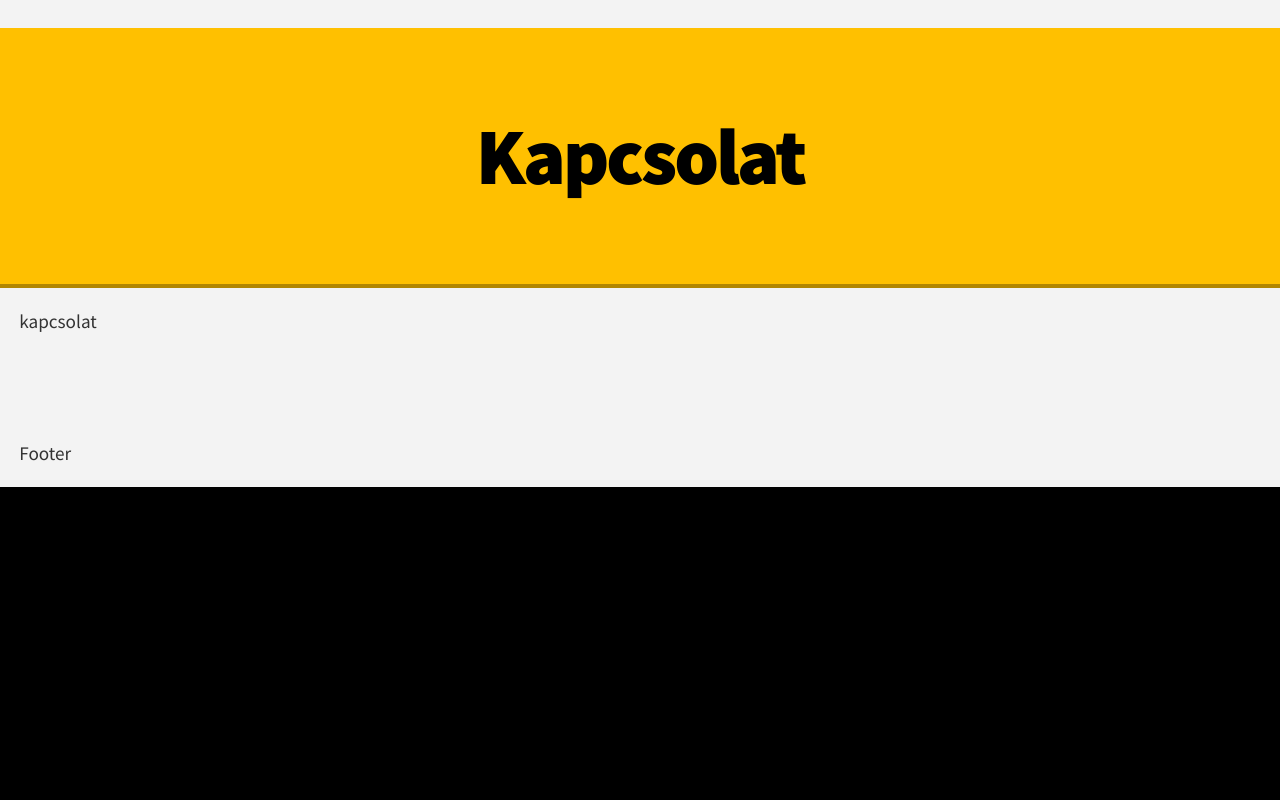
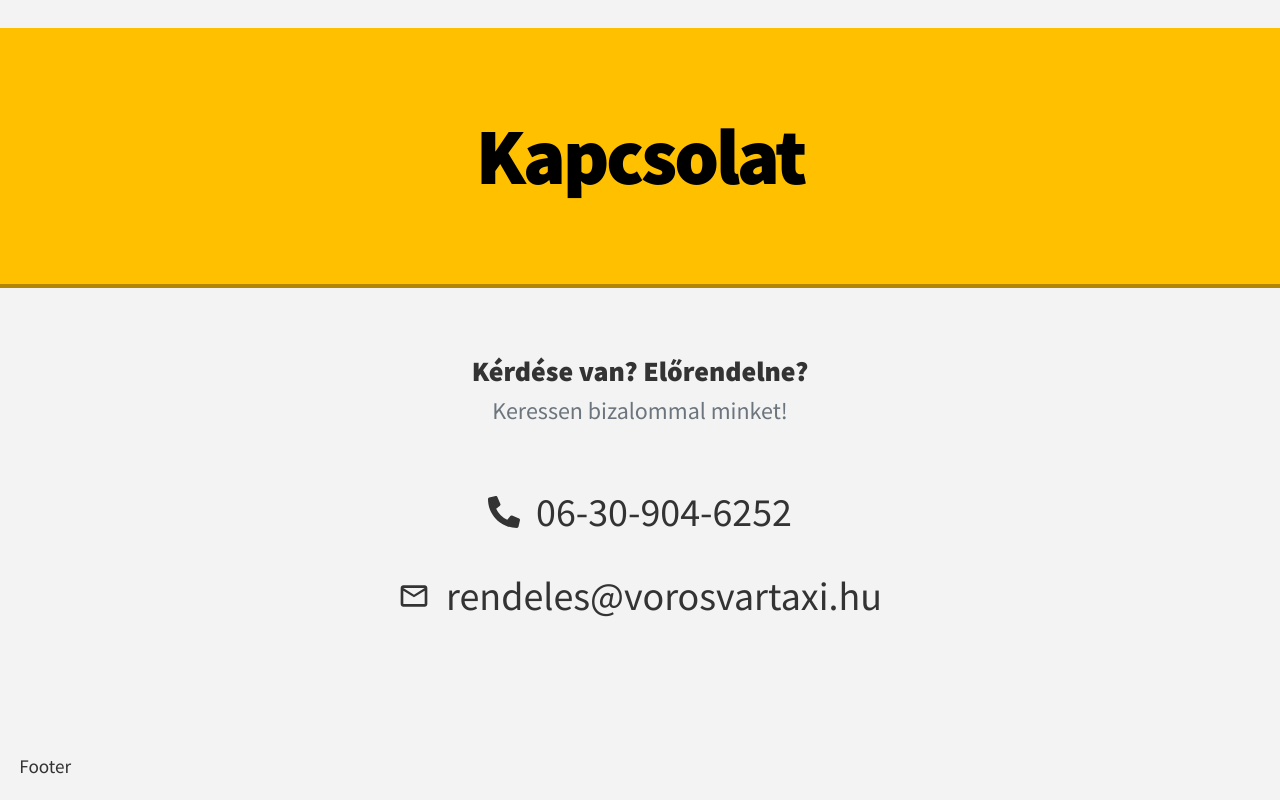
Before and after one commit to marcmesz/vorosvartaxi, a React (Vite) app: page / in a window 1280 px wide. Shown: the part 2939-3739 px from the top of the page. Before the commit the page ends 3426 px from the top, so only its background shows below. Built offline with nearby package versions, Linux system fonts and the light colour scheme.

Commit message:
feat: contact page

```diff
--- a/src/components/Sections/Contact/Contact.tsx
+++ b/src/components/Sections/Contact/Contact.tsx
@@ -2,13 +2,34 @@
 import Title from "../../UI/Title"
 import { Element } from "react-scroll"
 import { Row, Col } from "react-bootstrap"
+import { FaPhoneAlt } from "react-icons/fa"
+import { MdOutlineMail } from "react-icons/md"
+import { FormattedMessage } from "react-intl"
 
 const Contact = () => {
   return (
     <Element name="#kapcsolat" className="element">
       <Title id="header.kapcsolat" />
       <Row>
-        <Col className="">kapcsolat</Col>
+        <Col md={12} className="d-flex flex-column align-items-center mt-5">
+          <h3 className="fw-bold">
+            <FormattedMessage id="kapcsolat.kerdese-van" />
+          </h3>
+          <h4 className="text-secondary">
+            <FormattedMessage id="kapcsolat.keressen-bizalommal" />
+          </h4>
+        </Col>
+        <Col md={12} className="d-flex flex-column align-items-center mt-5">
+          <div className="d-flex align-items-center gap-3 mb-4">
+            <FaPhoneAlt className="fs-2" />
+            <span className="fs-1">06-30-904-6252</span>
+          </div>
+
+          <div className="d-flex align-items-center gap-3 mb-4">
+            <MdOutlineMail className="fs-2" />
+            <span className="fs-1">rendeles@vorosvartaxi.hu</span>
+          </div>
+        </Col>
       </Row>
     </Element>
   )
--- a/src/lang/de.json
+++ b/src/lang/de.json
@@ -22,5 +22,7 @@
   "szolgaltatasok.soforszolgalat": "Personentransport, Kurierdienst, Fahrdienst",
   "szolgaltatasok.elorendeles": "Vorbestellen",
   "szolgaltatasok.pontossag": "Pünktlichkeit, Qualität, Zuverlässigkeit, Diskretion",
-  "szolgaltatasok.welcome": "Wir heißen unsere Fahrgäste und Kunden herzlich willkommen!"
+  "szolgaltatasok.welcome": "Wir heißen unsere Fahrgäste und Kunden herzlich willkommen!",
+  "kapcsolat.kerdese-van": "Fragen? Möchten Sie vorbestellen?",
+  "kapcsolat.keressen-bizalommal": "Kontaktieren Sie uns mit Vertrauen!"
 }
--- a/src/lang/en.json
+++ b/src/lang/en.json
@@ -22,5 +22,7 @@
   "szolgaltatasok.soforszolgalat": "Passenger transport, courier service, driver service",
   "szolgaltatasok.elorendeles": "Pre-order",
   "szolgaltatasok.pontossag": "Precision, Quality, Reliability, Discretion",
-  "szolgaltatasok.welcome": "We warmly welcome our passengers and clients!"
+  "szolgaltatasok.welcome": "We warmly welcome our passengers and clients!",
+  "kapcsolat.kerdese-van": "Any questions? Want to pre-order?",
+  "kapcsolat.keressen-bizalommal": "Contact us with confidence!"
 }
--- a/src/lang/hu.json
+++ b/src/lang/hu.json
@@ -22,5 +22,7 @@
   "szolgaltatasok.soforszolgalat": "Személyszállítás, futárszolgálat, sofőrszolgálat",
   "szolgaltatasok.elorendeles": "Előrendelés",
   "szolgaltatasok.pontossag": "Pontosság, minőség, megbízhatóság, diszkréció",
-  "szolgaltatasok.welcome": "Sok szeretettel várjuk utasainkat, ügyfeleinket!"
+  "szolgaltatasok.welcome": "Sok szeretettel várjuk utasainkat, ügyfeleinket!",
+  "kapcsolat.kerdese-van": "Kérdése van? Előrendelne?",
+  "kapcsolat.keressen-bizalommal": "Keressen bizalommal minket!"
 }
```
